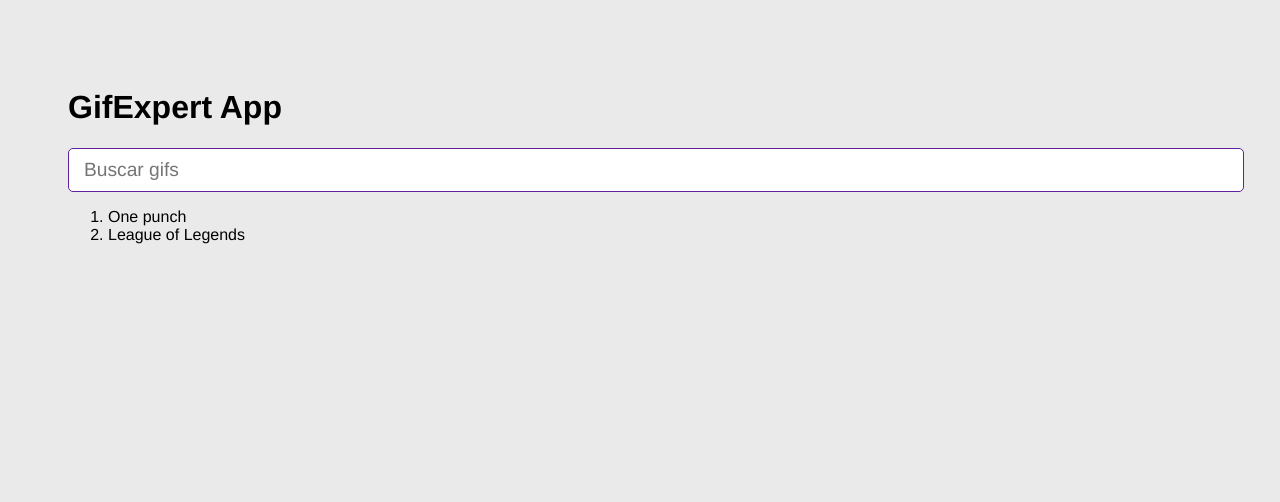
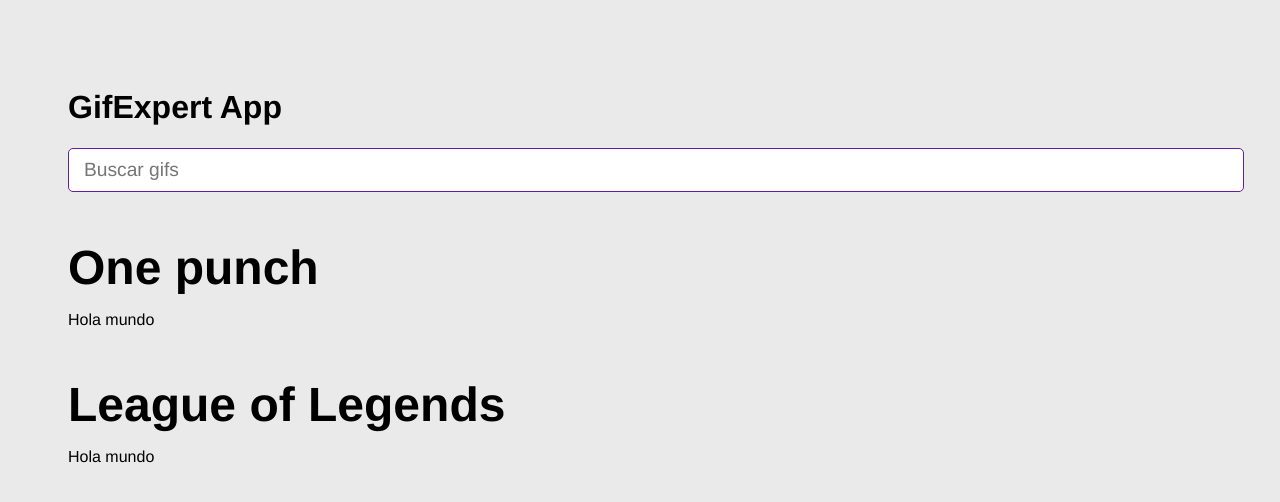
Before and after one commit to Gmsus4/react-gif, a React (Vite) app: page / in a window 1280 px wide. Shown: the top 502 px of the page. Built offline with nearby package versions, Linux system fonts and the light colour scheme.

Commit message:
GifGrid - Nuevo componente

```diff
--- a/src/GifExpertApp.jsx
+++ b/src/GifExpertApp.jsx
@@ -1,5 +1,6 @@
 import { useState } from 'react'
 import { AddCategory } from './components/AddCategory';
+import { GifGrid } from './components/GifGrid';
 
 export const GifExpertApp = () => {
     const [categories, setCategories] = useState([ 'One punch', 'League of Legends' ]);
@@ -14,10 +15,12 @@
             <h1>GifExpert App</h1>
             <AddCategory onNewCategory={(value) => onAddCategory(value)}/>
 
-            {/* <button onClick={onAddCategory}> Agregar</button> */}
-            <ol>
-                { categories.map(category => <li>{category}</li>) }
-            </ol>
+            { categories.map((category) => ( //El category es la iteración, es un elemento iterado de categories
+                <GifGrid
+                    key={category}
+                    category={category}
+                />))
+            }
         </>
     )
 }
--- /dev/null
+++ b/src/components/GifGrid.jsx
@@ -0,0 +1,8 @@
+export const GifGrid = ({category}) => {
+  return (
+    <>
+        <h3>{category}</h3>
+        <p>Hola mundo</p>
+    </>
+  )
+}
```
